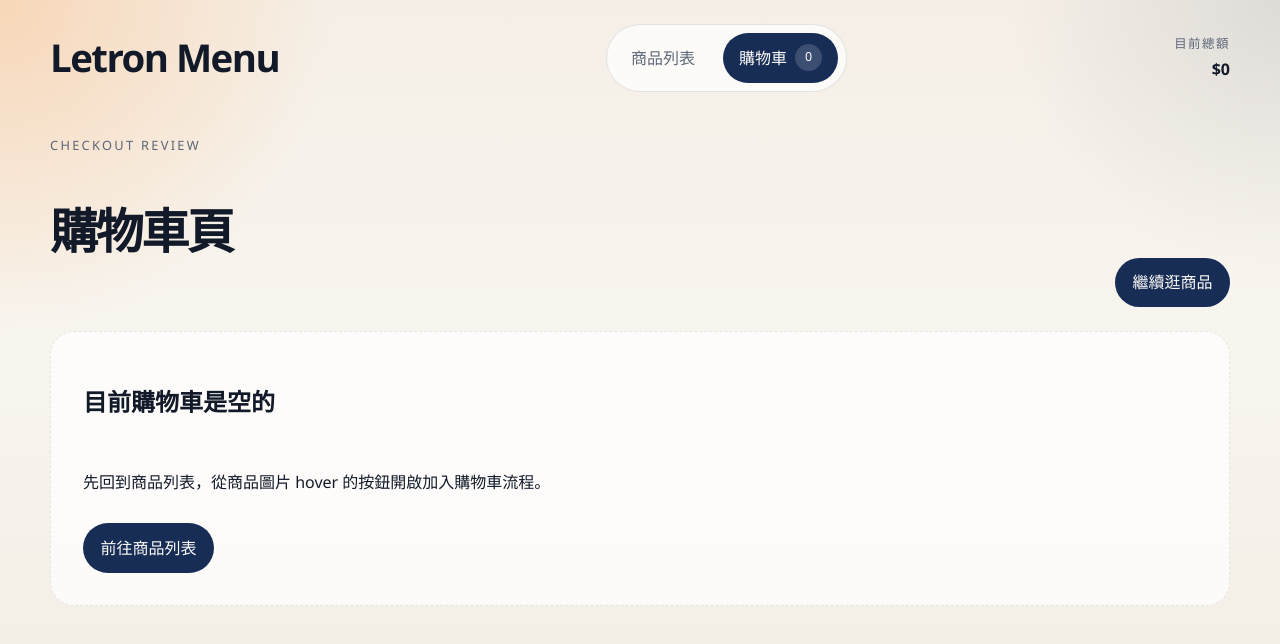
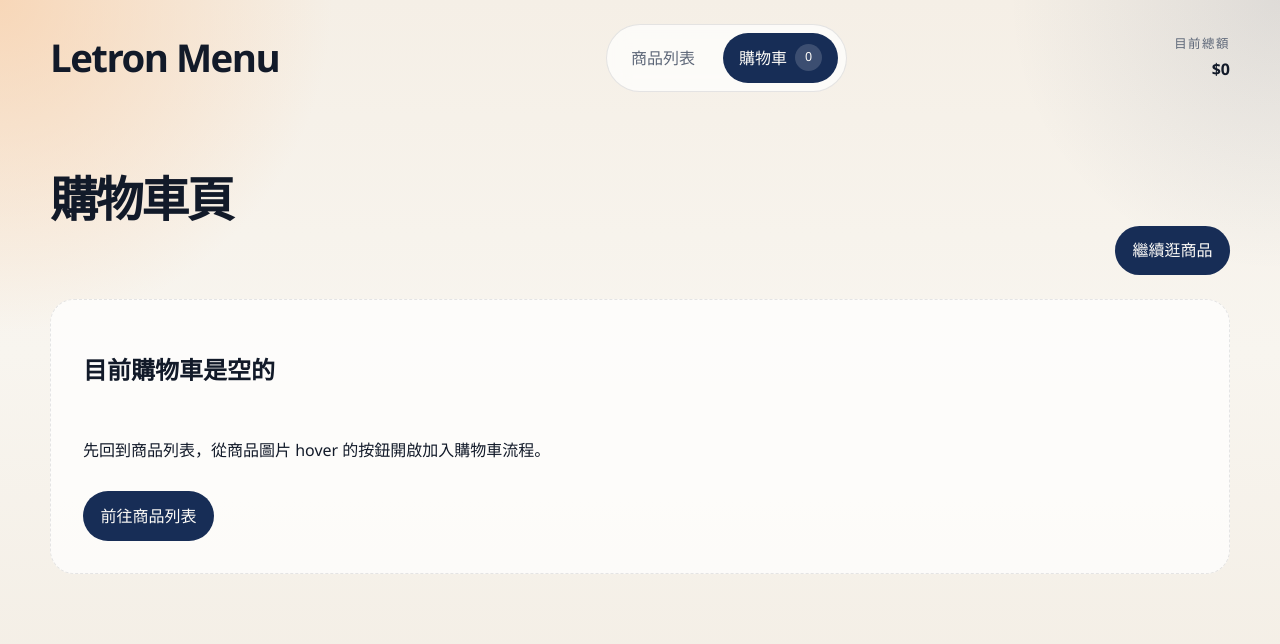
Before and after one commit to AllenTan005/letron-app, a Vue app: page /cart in a window 1280 px wide. Shown: the top 644 px of the page. Built offline with nearby package versions, Linux system fonts and the light colour scheme.

Commit message:
update cart title to chinese

```diff
--- a/src/views/CartView.vue
+++ b/src/views/CartView.vue
@@ -43,7 +43,7 @@ export default Vue.extend({
   <section class="cart-page">
     <header class="cart-page__header">
       <div>
-        <p class="cart-page__eyebrow">Checkout Review</p>
+
         <h1>購物車頁</h1>
       </div>
 
```
